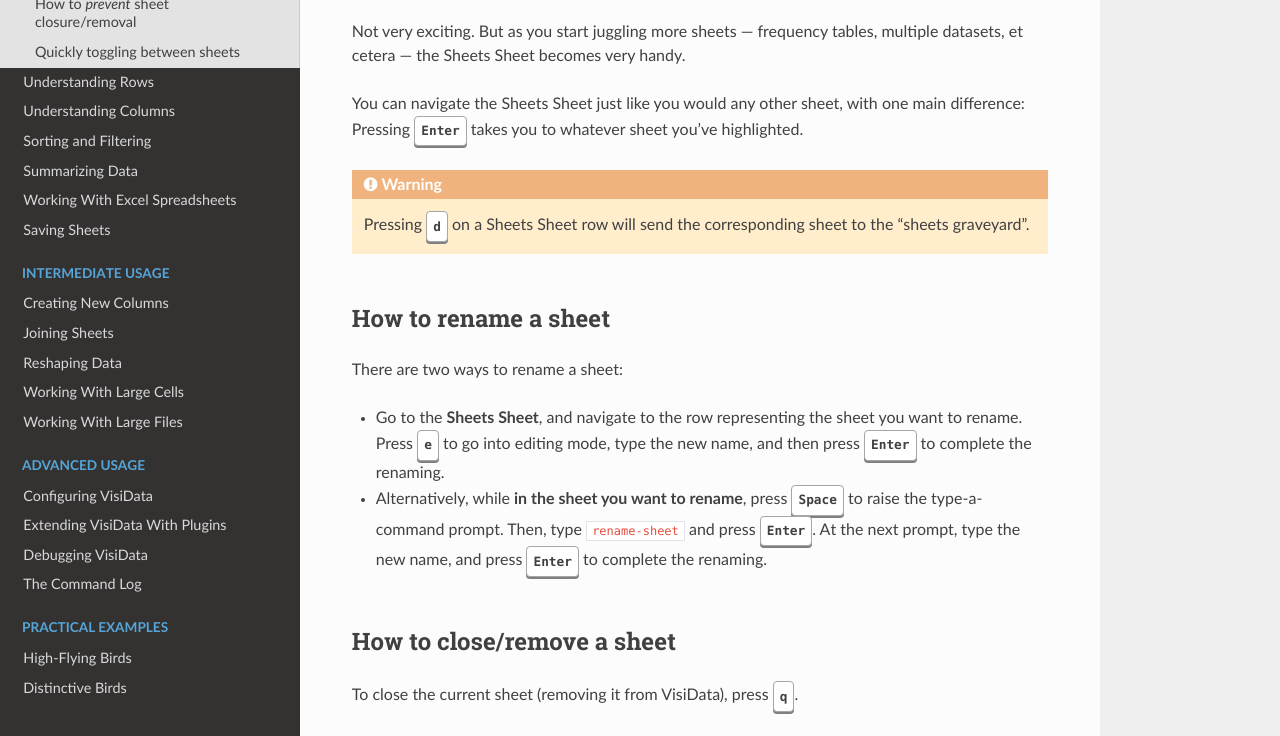
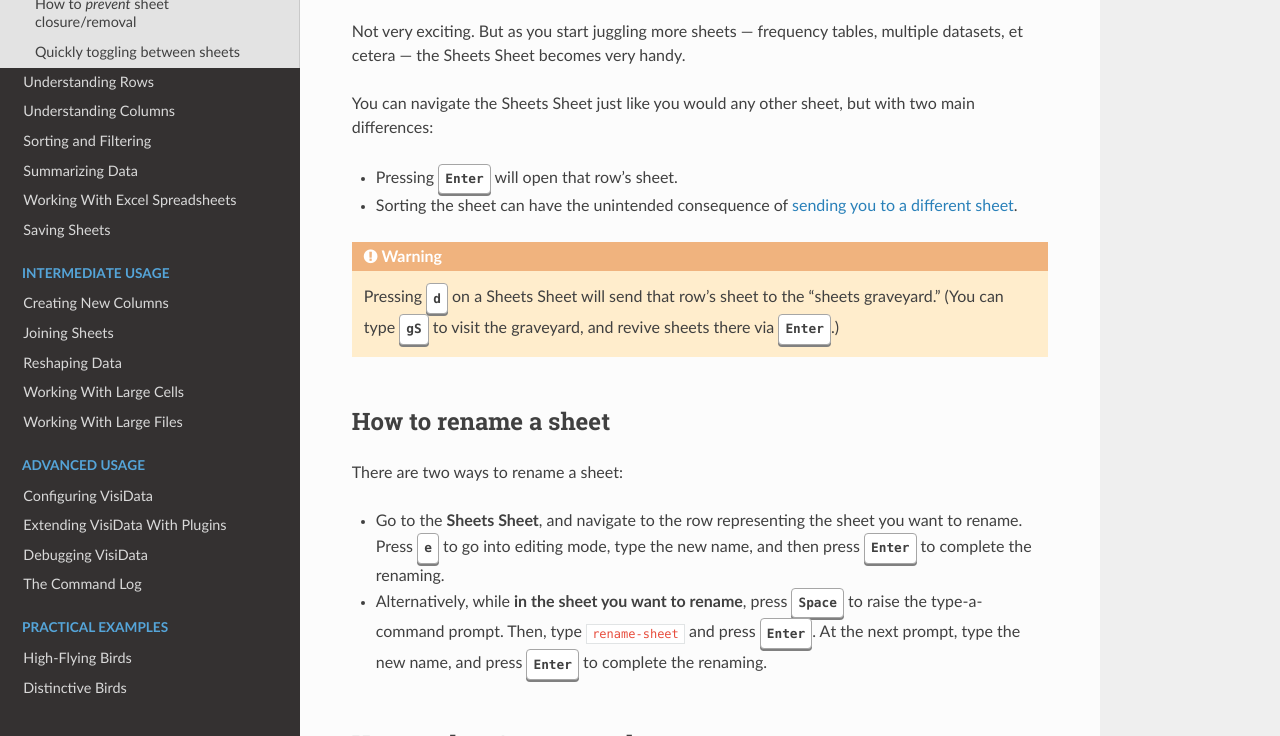
Before and after one commit to jsvine/intro-to-visidata, a Sphinx documentation site: the page built from docs/basics/understanding-sheets.rst, in a window 1280 px wide and 900 px high, scrolled down 730 px, cut to the strip 164-900 px from the top of the window. Built offline with Sphinx 7.4.7 and the Read the Docs theme 2.0.0, drawn with Linux system fonts in a browser that asks for light colours.

Commit message:
Add note re. sorting the Sheets Sheet & rel. edits

```diff
--- a/docs/basics/understanding-sheets.rst
+++ b/docs/basics/understanding-sheets.rst
@@ -32,12 +32,15 @@
 
 Not very exciting. But as you start juggling more sheets — frequency tables, multiple datasets, et cetera — the Sheets Sheet becomes very handy.
 
-You can navigate the Sheets Sheet just like you would any other sheet, with one main difference: Pressing :kbd:`Enter` takes you to whatever sheet you've highlighted.
+You can navigate the Sheets Sheet just like you would any other sheet, but with two main differences:
+
+- Pressing :kbd:`Enter` will open that row's sheet.
+
+- Sorting the sheet can have the unintended consequence of `sending you to a different sheet <https://github.com/saulpw/visidata/issues/518>`_.
 
 .. warning::
 
-   Pressing :kbd:`d` on a Sheets Sheet row will send the corresponding sheet to the "sheets graveyard".
-
+   Pressing :kbd:`d` on a Sheets Sheet  will send that row's sheet to the "sheets graveyard." (You can type :kbd:`gS` to visit the graveyard, and revive sheets there via :kbd:`Enter`.)
 
 
 How to rename a sheet
--- a/docs/index.rst
+++ b/docs/index.rst
@@ -44,7 +44,7 @@
 ^^^^^^^^^^^^^^^
 
 ======================  ================
-Tutorial last updated   ``2020-10-24``
+Tutorial last updated   ``2020-10-29``
 VisiData version        ``2.0.1``
 ======================  ================
 
```
